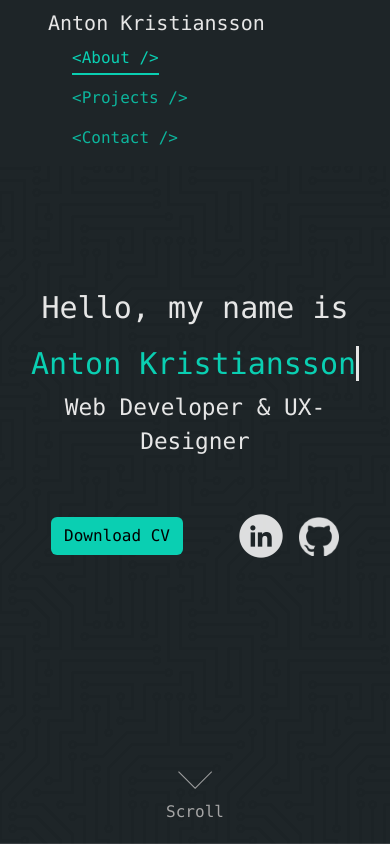
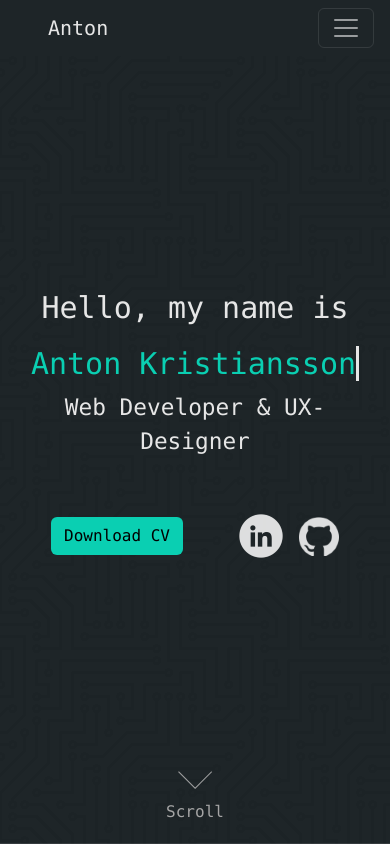
Before and after one commit to AntonKristiansson/AntonKristiansson, a React (Create React App) app: page / in a window 390 px wide. Shown: the top 844 px of the page. Built offline with nearby package versions, Linux system fonts and the light colour scheme.

Commit message:
mobile nav added

```diff
--- a/src/App.css
+++ b/src/App.css
@@ -25,8 +25,15 @@
 .navbar {
   background-color: var(--main_bg_color);
 }
+#collapsibleNavbar {
+  position: absolute;
+  right: 10px;
+}
 #nav_name {
   color: var(--light_text_color);
+}
+#nav_name_mobile {
+  display: none;
 }
 .nav-link {
   color: #0acfb1d8;
@@ -451,6 +458,17 @@
     white-space: pre;
   }
 
+
+@media (max-width: 767px) {
+  #nav_name_mobile {
+    display: inline;
+    color: var(--light_text_color);
+  }
+  #nav_name {
+    display: none;
+  }
+}
+
 @media (max-width: 400px) {
   #my_name {
     font-size: 30px;
@@ -460,7 +478,4 @@
   }
 
 }
-
-
-
 }
--- a/src/App.js
+++ b/src/App.js
@@ -25,10 +25,15 @@
     <div id="line2"></div>
 
       <div id="top_page" class="vh-100">
-        <nav class="navbar px-5 fixed-top">
-          <div class="navbar-header">
+        <nav class="navbar navbar-expand-md fixed-top">
+          <div class="navbar-header ps-5">
             <a id="nav_name" class="navbar-brand" href="#">Anton Kristiansson</a>
+            <a id="nav_name_mobile" class="navbar-brand" href="#">Anton</a>
           </div>
+          <button class="navbar-toggler navbar-dark me-3" type="button" data-bs-toggle="collapse" data-bs-target="#collapsibleNavbar">
+            <span class="navbar-toggler-icon"></span>
+          </button>
+          <div class="collapse navbar-collapse" id="collapsibleNavbar">
             <ul class="nav">
               <li class="nav-item px-4">
                 <a class="nav-link active px-0" href="#About">&lt;About /&gt;</a>
@@ -40,6 +45,7 @@
                 <a class="nav-link px-0" href="#Contact">&lt;Contact /&gt;</a>
               </li>
             </ul>
+          </div>
         </nav>
         <div id="Home" class="vh-100 container-fluid d-flex align-items-center justify-content-center">
           <div>
```
Also changed, not shown: src/TODO.txt. Lines whose indentation alone changed are shown as unchanged.
